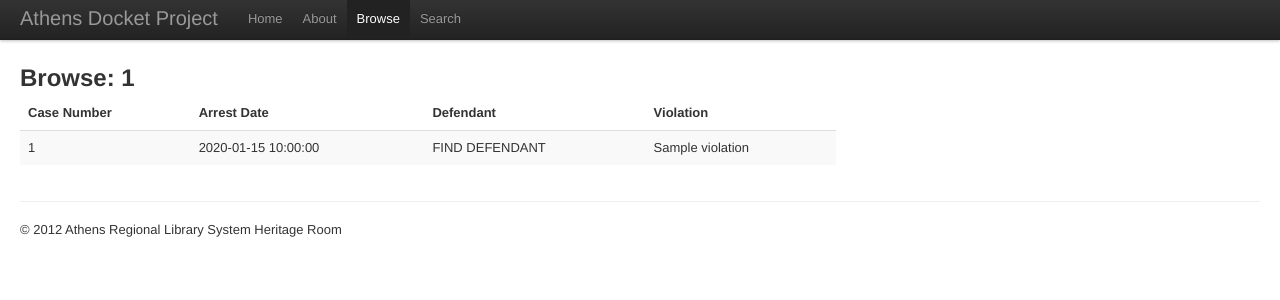
After one commit to dhellmann/athensdocket, a Flask app: page /browse/year/1 in a window 1280 px wide. The commit adds this page. Shown: the top 300 px of the page. Run offline with Flask 2, Linux system fonts and the light colour scheme; a database or web service that is not in the repository returns one stand-in record (values such as "Sample title"); some libraries are stand-ins or nearby versions.

Commit message:
show all of the cases within a year
Change-Id: Id5ae1bd8e10c7a46f86062a51ba8ca7da37baadb

```diff
--- a/docket/server.py
+++ b/docket/server.py
@@ -1,8 +1,8 @@
+import datetime
 import functools
-import operator
 
 from flask import Flask, render_template, g
-from flask.ext.pymongo import PyMongo
+from flask.ext.pymongo import PyMongo, ASCENDING
 
 app = Flask(__name__)
 
@@ -42,15 +42,28 @@ def search():
 def browse():
     books = mongo.db.books.find()
     years = sorted(set(b['year'] for b in books))
-
-    violations = sorted(mongo.db.violation_codes.find(),
-                        key=operator.itemgetter('code'),
-                        )
-
+    violations = mongo.db.violation_codes.find(sort=[('code', ASCENDING)])
     return render_template('browse.html',
                            years=years,
                            violations=violations,
                            )
 
+
+@app.route('/browse/year/<int:year>')
+def browse_year(year):
+    g.navbar_active = 'browse'
+    first_day = datetime.datetime(year, 1, 1, 0, 0, 0)
+    last_day = datetime.datetime(year + 1, 1, 1, 0, 0, 0)
+    cases = mongo.db.cases.find({'arrest_date': {'$gte': first_day,
+                                                 '$lt': last_day,
+                                                 },
+                                 },
+                                sort=[('arrest_date', ASCENDING)],
+                                )
+    return render_template('browse_year.html',
+                           year=year,
+                           cases=cases,
+                           )
+
 if __name__ == '__main__':
     app.run('0.0.0.0', debug=True)
--- a/docket/templates/browse.html
+++ b/docket/templates/browse.html
@@ -14,7 +14,7 @@
     <div class="tab-pane active" id="date-tab">
       <ul>
         {% for y in years %}
-        <li>{{y}}</li>
+        <li><a href="{{ url_for('browse_year', year=y) }}">{{y}}</a></li>
         {% endfor %}
       </ul>
     </div><!--/tab-pane-->
--- /dev/null
+++ b/docket/templates/browse_year.html
@@ -0,0 +1,34 @@
+{% extends "base.html" %}
+{% block title %}Browse: {{year}}{% endblock %}
+
+{% block content %}
+<div class="container-fluid">
+
+<h2>Browse: {{year}}</h2>
+
+<div class="row-fluid">
+<div class="span8 offset2">
+  <table class="table table-striped">
+    <thead>
+      <tr>
+        <th>Case Number</th>
+        <th>Arrest Date</th>
+        <th>Defendant</th>
+        <th>Violation</th>
+      </tr>
+    </thead>
+    <tbody>
+      {% for case in cases %}
+      <tr>
+        <td>{{case.number}}</td>
+        <td>{{case.arrest_date}}</td>
+        <td>FIND DEFENDANT</td>
+        <td>{{case.violation}}</td>
+      </tr>
+      {% endfor %}
+    </tbody>
+  </table>
+</div>
+</div>
+
+{% endblock %}
```
